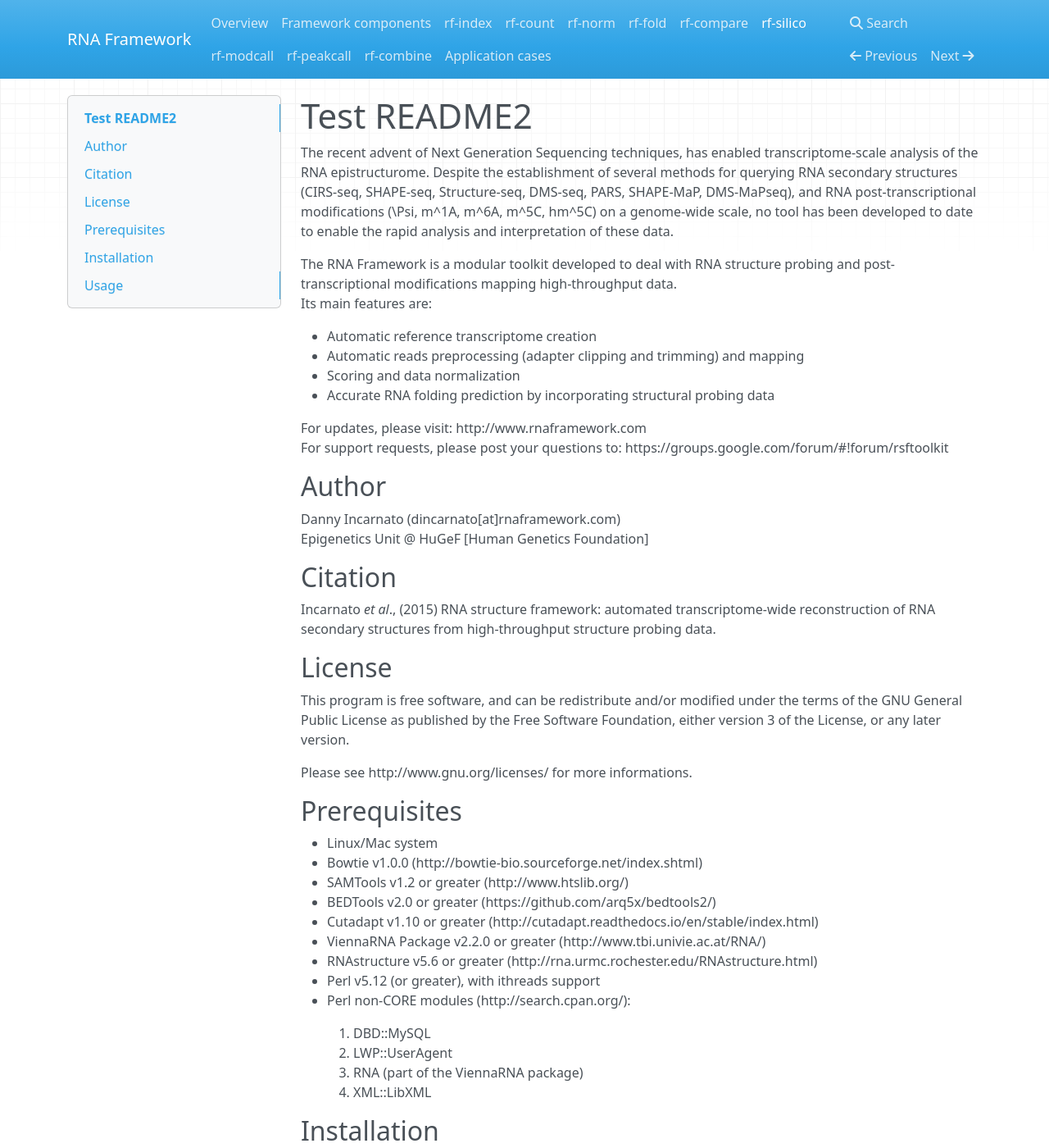
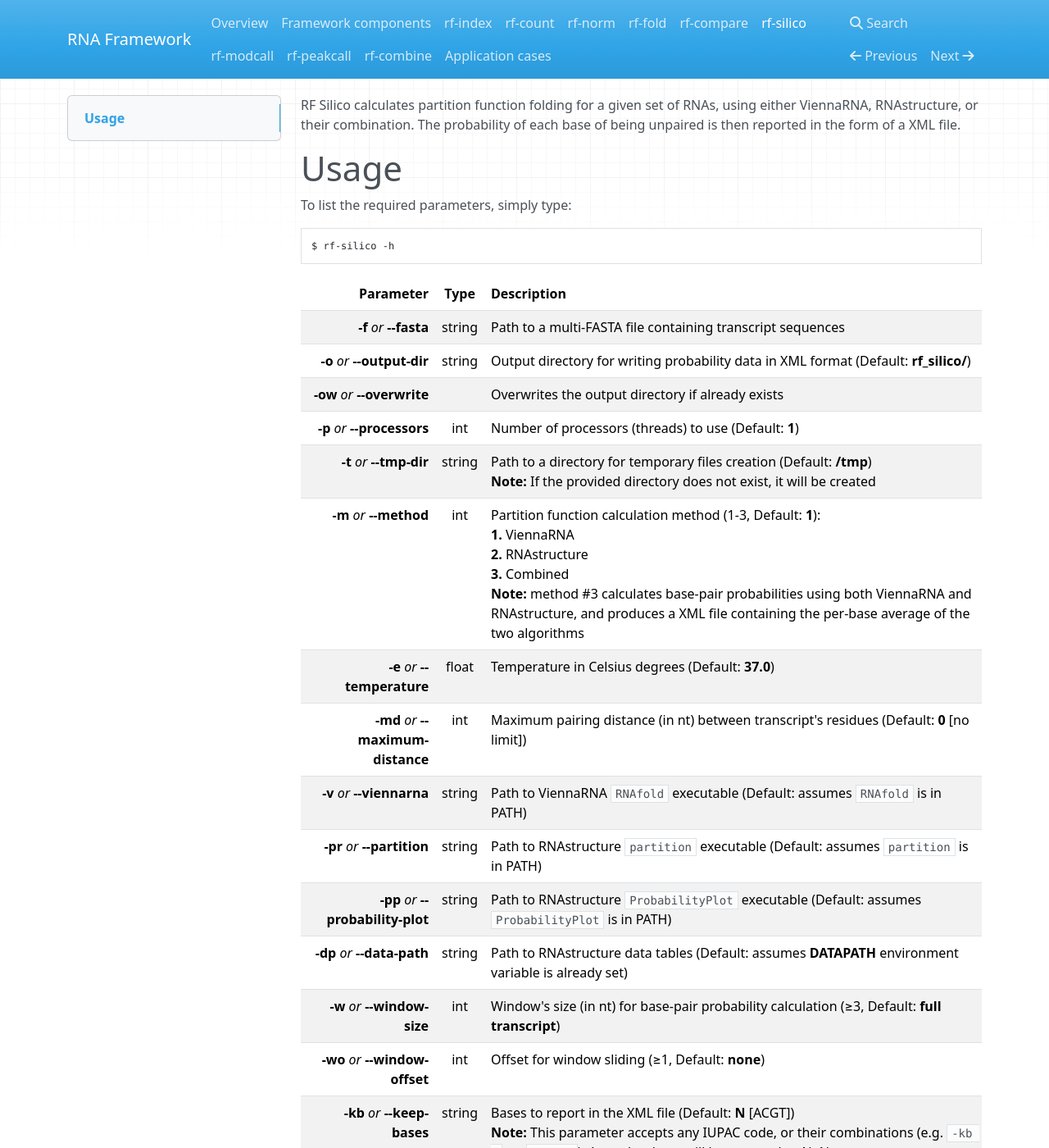
Before and after one commit to dincarnato/RNAFramework, an MkDocs documentation site: the page built from docs/rf-silico.md, in a window 1280 px wide and 1400 px high. Shown: the whole window at 82% size. Built offline with MkDocs 1.6.1, drawn with Linux system fonts in a browser that asks for light colours; nearby versions of some CDN libraries; old or Windows-style settings are respelled for this version of MkDocs; some of the changed text lies outside the part shown.

Commit message:
no message

````diff
--- a/docs/rf-silico.md
+++ b/docs/rf-silico.md
@@ -1,69 +1,30 @@
-# Test README2
+RF Silico calculates partition function folding for a given set of RNAs, using either ViennaRNA, RNAstructure, or their combination. The probability of each base of being unpaired is then reported in the form of a XML file.<br/>
 
-The recent advent of Next Generation Sequencing techniques, has enabled transcriptome-scale analysis of the RNA epistructurome.
-Despite the establishment of several methods for querying RNA secondary structures (CIRS-seq, SHAPE-seq, Structure-seq, DMS-seq, PARS, SHAPE-MaP, DMS-MaPseq), and RNA post-transcriptional modifications (\Psi, m^1A, m^6A, m^5C, hm^5C) on a genome-wide scale, no tool has been developed to date to enable the rapid analysis and interpretation of these data.
+# Usage
+To list the required parameters, simply type:
 
-The RNA Framework is a modular toolkit developed to deal with RNA structure probing and post-transcriptional modifications mapping high-throughput data.
-Its main features are:
-
-- Automatic reference transcriptome creation
-- Automatic reads preprocessing (adapter clipping and trimming) and mapping
-- Scoring and data normalization
-- Accurate RNA folding prediction by incorporating structural probing data
-
-For updates, please visit: http://www.rnaframework.com
-For support requests, please post your questions to: https://groups.google.com/forum/#!forum/rsftoolkit
-
-
-## Author
-
-Danny Incarnato (dincarnato[at]rnaframework.com)
-Epigenetics Unit @ HuGeF [Human Genetics Foundation]
-
-
-## Citation
-
-Incarnato *et al*., (2015) RNA structure framework: automated transcriptome-wide reconstruction of RNA secondary structures from high-throughput structure probing data.
-
-
-## License
-
-This program is free software, and can be redistribute and/or modified under the terms of the GNU General Public License as published by the Free Software Foundation, either version 3 of the License, or any later version.
-
-Please see http://www.gnu.org/licenses/ for more informations.
-
-
-## Prerequisites
-
-- Linux/Mac system
-- Bowtie v1.0.0 (http://bowtie-bio.sourceforge.net/index.shtml)
-- SAMTools v1.2 or greater (http://www.htslib.org/)
-- BEDTools v2.0 or greater (https://github.com/arq5x/bedtools2/)
-- Cutadapt v1.10 or greater (http://cutadapt.readthedocs.io/en/stable/index.html)
-- ViennaRNA Package v2.2.0 or greater (http://www.tbi.univie.ac.at/RNA/)
-- RNAstructure v5.6 or greater (http://rna.urmc.rochester.edu/RNAstructure.html)
-- Perl v5.12 (or greater), with ithreads support
-- Perl non-CORE modules (http://search.cpan.org/):
-
-    1. DBD::MySQL
-    2. LWP::UserAgent
-    3. RNA (part of the ViennaRNA package)
-    4. XML::LibXML
-
-
-## Installation
-
-Clone RSF git repository:
 ```bash
-git clone https://github.com/dincarnato/RNAFramework
-```
-This will create the RNAFramework folder.
-To add RNA Framework executables to your PATH, simply type:
-```bash
-export PATH=$PATH:/path/to/RNAFramework
+$ rf-silico -h
 ```
 
-## Usage
+Parameter         | Type | Description
+----------------: | :--: |:------------
+__-f__ *or* __--fasta__ | string | Path to a multi-FASTA file containing transcript sequences
+__-o__ *or* __--output-dir__ | string | Output directory for writing probability data in XML format (Default: __rf_silico/__)
+__-ow__ *or* __--overwrite__ | | Overwrites the output directory if already exists
+__-p__ *or* __--processors__ | int | Number of processors (threads) to use (Default: __1__)
+__-t__ *or* __--tmp-dir__ | string | Path to a directory for temporary files creation (Default: __/tmp__)<br/>__Note:__ If the provided directory does not exist, it will be created
+__-m__ *or* __--method__ | int | Partition function calculation method (1-3, Default: __1__):<br/>__1.__ ViennaRNA <br/>__2.__ RNAstructure <br/>__3.__ Combined<br/>__Note:__ method #3 calculates base-pair probabilities using both ViennaRNA and RNAstructure, and produces a XML file containing the per-base average of the two algorithms
+__-e__ *or* __--temperature__ | float | Temperature in Celsius degrees (Default: __37.0__)
+__-md__ *or* __--maximum-distance__ | int | Maximum pairing distance (in nt) between transcript's residues (Default: __0__ [no limit])
+__-v__ *or* __--viennarna__ | string | Path to ViennaRNA ``RNAfold`` executable (Default: assumes ``RNAfold`` is in PATH)
+__-pr__ *or* __--partition__ | string | Path to RNAstructure ``partition`` executable (Default: assumes ``partition`` is in PATH)
+__-pp__ *or* __--probability-plot__ | string | Path to RNAstructure ``ProbabilityPlot`` executable (Default: assumes ``ProbabilityPlot`` is in PATH)
+__-dp__ *or* __--data-path__ | string | Path to RNAstructure data tables (Default: assumes __DATAPATH__ environment variable is already set)
+__-w__ *or* __--window-size__ | int | Window's size (in nt) for base-pair probability calculation (&ge;3, Default: __full transcript__)
+__-wo__ *or* __--window-offset__ | int | Offset for window sliding (&ge;1, Default: __none__)
+__-kb__ *or* __--keep-bases__ | string | Bases to report in the XML file (Default: __N__ [ACGT])<br/>__Note:__ This parameter accepts any IUPAC code, or their combinations (e.g. ``-kb M``, or ``-kb AC``). Any other base will be reported as NaN
+__-d__ *or* __--decimals__ | int | Number of decimals for reporting base probabilities (1-10, Default: __3__)
 
-Please refer to the RNA Framework manual.
-To obtain parameters list, simply call the required program with the "-h" (or "--help") parameter.
+!!! note "Note"
+    When using methods #2 or #3, if possible, RF Silico uses RNAstructure ``partition-smp`` instead of ``partition`` to speed-up execution
````
Also changed, not shown: docs/index.md (+1 -1 lines), docs/rf-compare.md (+4 -8 lines), docs/rf-fold.md (+1 -0 lines).
